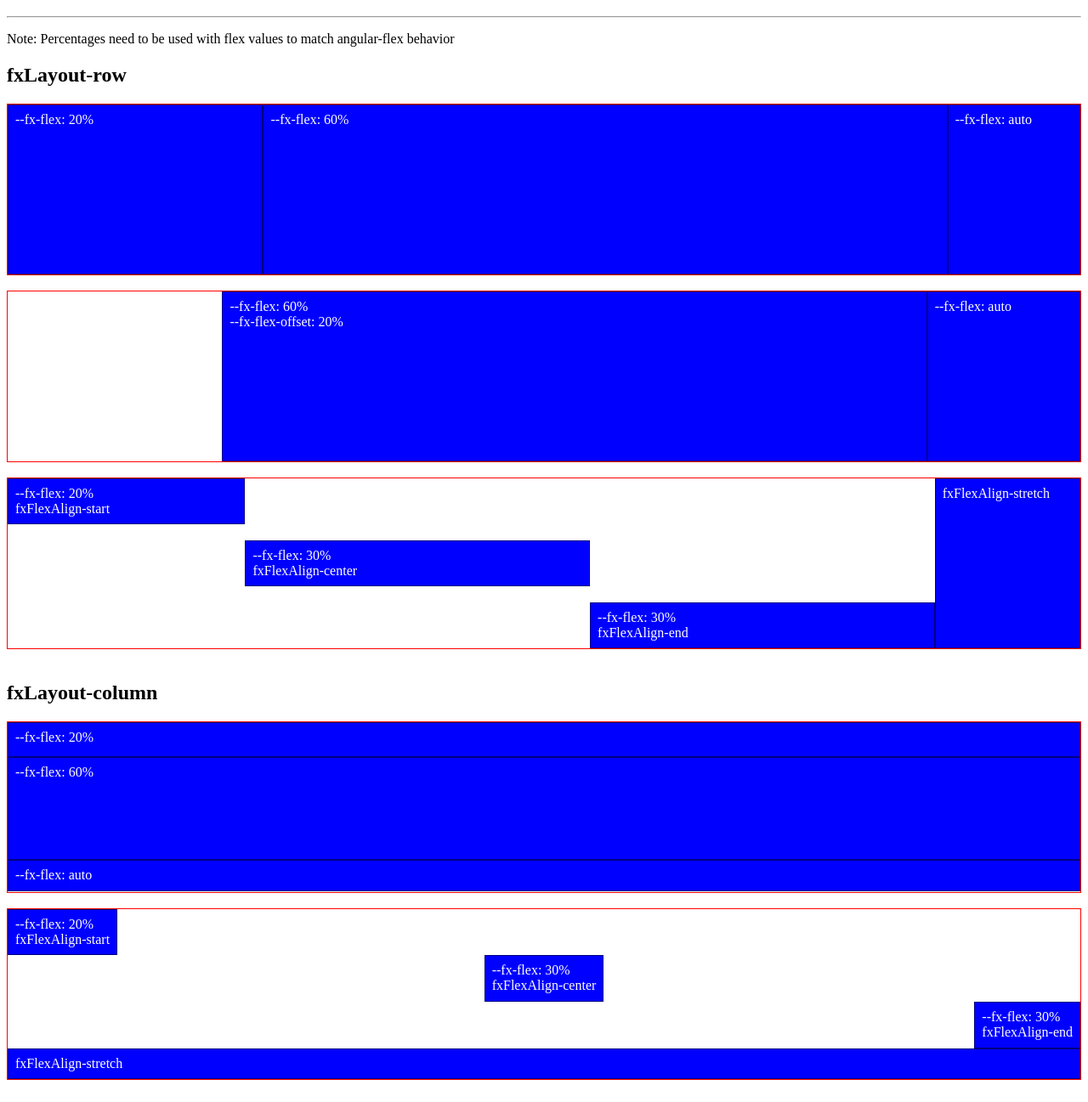
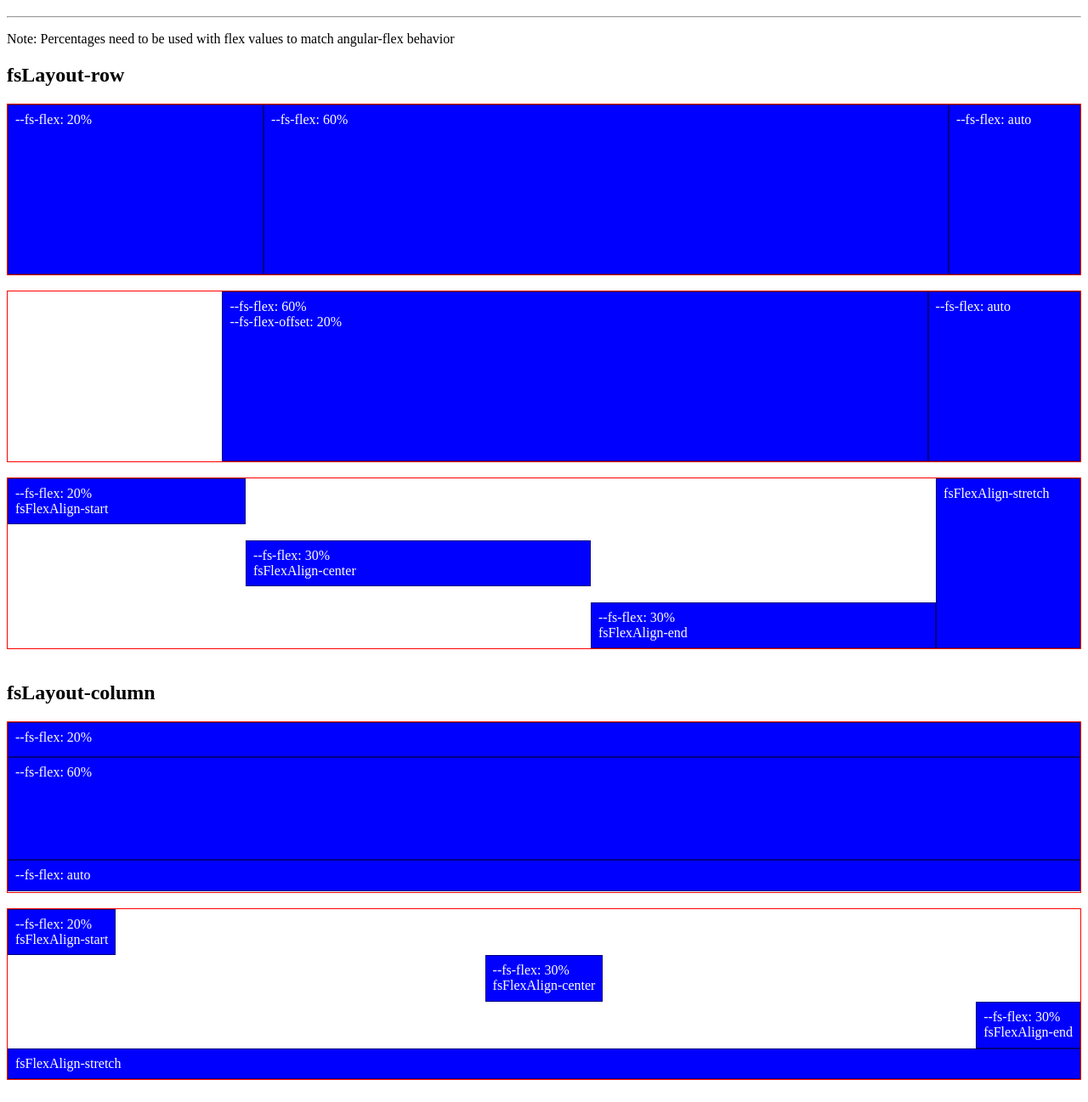
Before and after one commit to vdtdev/ng-flex-skunk, a website: page index.html in a window 1280 px wide. Shown: the part 61-1358 px from the top of the page at 85% size. Drawn offline with nearby package versions, Linux system fonts and the light colour scheme; files that its build step writes are made by us from their sources.

Commit message:
Abstract two letter prefix for classes and custom properties so it can be configured in a single location. Changed root prefix from `"fx"` to `"fs"` (for flex-skunk :) )

```diff
--- a/index.html
+++ b/index.html
@@ -19,65 +19,65 @@
     <h1>ng-flex-skunk demo</h1>
     <hr />
     <p>Note: Percentages need to be used with flex values to match angular-flex behavior</p>
-    <h2>fxLayout-row</h2>
-    <div class="holder-block fxLayout-row" style="height: 200px">
-      <div class="color-block fxFlex" style="--fx-flex: 20%">
-        --fx-flex: 20%
+    <h2>fsLayout-row</h2>
+    <div class="holder-block fsLayout-row" style="height: 200px">
+      <div class="color-block fsFlex" style="--fs-flex: 20%">
+        --fs-flex: 20%
       </div>
-      <div class="color-block fxFlex" style="--fx-flex: 60%">--fx-flex: 60%</div>
-      <div class="color-block fxFlex" style="">--fx-flex: auto</div>
+      <div class="color-block fsFlex" style="--fs-flex: 60%">--fs-flex: 60%</div>
+      <div class="color-block fsFlex" style="">--fs-flex: auto</div>
     </div>
     <br />
-    <div class="holder-block fxLayout-row" style="height: 200px">
+    <div class="holder-block fsLayout-row" style="height: 200px">
       <div
-        class="color-block fxFlex fxFlexOffset"
-        style="--fx-flex: 60%; --fx-flex-offset: 20%"
+        class="color-block fsFlex fsFlexOffset"
+        style="--fs-flex: 60%; --fs-flex-offset: 20%"
       >
-        --fx-flex: 60%<br />--fx-flex-offset: 20%
+        --fs-flex: 60%<br />--fs-flex-offset: 20%
       </div>
-      <div class="color-block fxFlex" style="">--fx-flex: auto</div>
+      <div class="color-block fsFlex" style="">--fs-flex: auto</div>
     </div>
     <br />
-    <div class="holder-block fxLayout-row" style="height: 200px">
-      <div class="color-block fxFlex fxFlexAlign-start" style="--fx-flex: 20%">
-        --fx-flex: 20%<br />
-        fxFlexAlign-start
+    <div class="holder-block fsLayout-row" style="height: 200px">
+      <div class="color-block fsFlex fsFlexAlign-start" style="--fs-flex: 20%">
+        --fs-flex: 20%<br />
+        fsFlexAlign-start
       </div>
-      <div class="color-block fxFlex fxFlexAlign-center" style="--fx-flex: 30%">
-        --fx-flex: 30%<br />
-        fxFlexAlign-center
+      <div class="color-block fsFlex fsFlexAlign-center" style="--fs-flex: 30%">
+        --fs-flex: 30%<br />
+        fsFlexAlign-center
       </div>
-      <div class="color-block fxFlex fxFlexAlign-end" style="--fx-flex: 30%">
-        --fx-flex: 30%<br />
-        fxFlexAlign-end
+      <div class="color-block fsFlex fsFlexAlign-end" style="--fs-flex: 30%">
+        --fs-flex: 30%<br />
+        fsFlexAlign-end
       </div>
-      <div class="color-block fxFlex fxFlexAlign-stretch">
-        fxFlexAlign-stretch
+      <div class="color-block fsFlex fsFlexAlign-stretch">
+        fsFlexAlign-stretch
       </div>
     </div>
     <br />
-    <h2>fxLayout-column</h2>
-    <div class="holder-block fxLayout-column" style="height: 200px">
-      <div class="color-block fxFlex" style="--fx-flex: 20%">--fx-flex: 20%</div>
-      <div class="color-block fxFlex" style="--fx-flex: 60%">--fx-flex: 60%</div>
-      <div class="color-block fxFlex" style="">--fx-flex: auto</div>
+    <h2>fsLayout-column</h2>
+    <div class="holder-block fsLayout-column" style="height: 200px">
+      <div class="color-block fsFlex" style="--fs-flex: 20%">--fs-flex: 20%</div>
+      <div class="color-block fsFlex" style="--fs-flex: 60%">--fs-flex: 60%</div>
+      <div class="color-block fsFlex" style="">--fs-flex: auto</div>
     </div>
     <br />
-    <div class="holder-block fxLayout-column" style="height: 200px">
-      <div class="color-block fxFlex fxFlexAlign-start" style="--fx-flex: 20%">
-        --fx-flex: 20%<br />
-        fxFlexAlign-start
+    <div class="holder-block fsLayout-column" style="height: 200px">
+      <div class="color-block fsFlex fsFlexAlign-start" style="--fs-flex: 20%">
+        --fs-flex: 20%<br />
+        fsFlexAlign-start
       </div>
-      <div class="color-block fxFlex fxFlexAlign-center" style="--fx-flex: 30%">
-        --fx-flex: 30%<br />
-        fxFlexAlign-center
+      <div class="color-block fsFlex fsFlexAlign-center" style="--fs-flex: 30%">
+        --fs-flex: 30%<br />
+        fsFlexAlign-center
       </div>
-      <div class="color-block fxFlex fxFlexAlign-end" style="--fx-flex: 30%">
-        --fx-flex: 30%<br />
-        fxFlexAlign-end
+      <div class="color-block fsFlex fsFlexAlign-end" style="--fs-flex: 30%">
+        --fs-flex: 30%<br />
+        fsFlexAlign-end
       </div>
-      <div class="color-block fxFlex fxFlexAlign-stretch">
-        fxFlexAlign-stretch
+      <div class="color-block fsFlex fsFlexAlign-stretch">
+        fsFlexAlign-stretch
       </div>
     </div>
     <br />
--- a/scss/config/_breakpoints.scss
+++ b/scss/config/_breakpoints.scss
@@ -1,12 +1,13 @@
 $size-xs: (0px, 599px);
 $size-sm: (600px, 959px);
 $size-md: (960px, 1279px);
-// $size-m: 600px;
-// $size-l: 800px;
-// TODO: Other sizes
+$size-lg: (1280px, 1919px);
+$size-xl: (1920px, 5000px);
 
 $sizes: (
   xs: $size-xs,
   sm: $size-sm,
   md: $size-md,
+  lg: $size-lg,
+  xl: $size-xl,
 );
--- /dev/null
+++ b/scss/config/_naming.scss
@@ -0,0 +1 @@
+$rootPrefix: fs;
--- a/scss/dom-containers/_fx-layout-align.scss
+++ b/scss/dom-containers/_fx-layout-align.scss
@@ -1,4 +1,5 @@
 @use "fx-layout" as fxLayout;
+@use "../config/naming" as naming;
 
 // fxLayoutAlign
 $layout-aligns: (
@@ -12,7 +13,7 @@ $layout-aligns: (
   space-evenly: space-evenly,
 );
 
-$prefix: fxLayoutAlign;
+$prefix: #{naming.$rootPrefix}LayoutAlign;
 
 @each $align, $value in $layout-aligns {
   .#{$prefix}-#{$align} {
--- a/scss/dom-containers/_fx-layout-gap.scss
+++ b/scss/dom-containers/_fx-layout-gap.scss
@@ -1,21 +1,23 @@
 @use "./fx-layout" as fxLayout;
+@use "../config/naming" as naming;
 
 // fxLayoutGap
 
-$prefix: fxLayoutGap;
+$prefix: #{naming.$rootPrefix}LayoutGap;
+$var: #{naming.$rootPrefix}-layout-gap;
 
-/** Combine with gap size assigned to --fx-layout-gap */
+/** Combine with gap size assigned to --#{$var} */
 .#{$prefix} {
   // In column layout
   &.#{fxLayout.$prefix}-column,
   &.#{fxLayout.$prefix}-column-reverse {
-    margin-right: var(--fx-layout-gap);
+    margin-right: var(--#{$var});
   }
 
   // In row layout
   &.#{fxLayout.$prefix}-row,
   &.#{fxLayout.$prefix}-row-reverse {
-    margin-bottom: var(--fx-layout-gap);
+    margin-bottom: var(--#{$var});
   }
 }
 
--- a/scss/dom-containers/_fx-layout.scss
+++ b/scss/dom-containers/_fx-layout.scss
@@ -1,4 +1,5 @@
 @use "sass:list";
+@use "../config/naming" as naming;
 
 // fxLayout
 // fxLayout-[inline]-direction-[wrap]
@@ -7,7 +8,7 @@ $row-layouts: (row, row-reverse);
 $column-layouts: (column, column-reverse);
 $layouts: list.join($row-layouts, $column-layouts);
 
-$prefix: fxLayout;
+$prefix: #{naming.$rootPrefix}Layout;
 
 @each $layout in $layouts {
   .#{$prefix}-#{$layout} {
--- a/scss/dom-elements/_fx-flex-align.scss
+++ b/scss/dom-elements/_fx-flex-align.scss
@@ -1,7 +1,9 @@
+@use "../config/naming" as naming;
+
 // fxFlexAlign
 // fxFlexAlign-<alignment>
 
-$prefix: fxFlexAlign;
+$prefix: #{naming.$rootPrefix}FlexAlign;
 
 $aligns: (
     start: flex-start,
--- a/scss/dom-elements/_fx-flex-offset.scss
+++ b/scss/dom-elements/_fx-flex-offset.scss
@@ -1,19 +1,21 @@
+@use "../config/naming" as naming;
 @use "../dom-containers/fx-layout" as fxLayout;
 
 // fxFlexOffset
 
-$prefix: fxFlexOffset;
+$prefix: #{naming.$rootPrefix}FlexOffset;
+$var: #{naming.$rootPrefix}-flex-offset;
 
-/** Control offset with --fx-flex-offset */
+/** Control offset with --#{$var} */
 .#{fxLayout.$prefix}-row > .#{$prefix} {
-  margin-left: var(--fx-flex-offset);
+  margin-left: var(--#{$var});
 }
 .#{fxLayout.$prefix}-row-reverse > .#{$prefix} {
-  margin-right: var(--fx-flex-offset);
+  margin-right: var(--#{$var});
 }
 .#{fxLayout.$prefix}-column > .#{$prefix} {
-  margin-top: var(--fx-flex-offset);
+  margin-top: var(--#{$var});
 }
 .#{fxLayout.$prefix}-column-reverse > .#{$prefix} {
-  margin-bottom: var(--fx-flex-offset);
+  margin-bottom: var(--#{$var});
 }
--- a/scss/dom-elements/_fx-flex-order.scss
+++ b/scss/dom-elements/_fx-flex-order.scss
@@ -1,5 +1,9 @@
-$prefix: fxFlexOrder;
+@use "../config/naming" as naming;
 
+$prefix: #{naming.$rootPrefix}FlexOrder;
+$var: #{naming.$rootPrefix}-flex-order;
+
+/** Set order with --#{$var} */
 .#{$prefix} {
-    order: var(--fx-flex-order, 0);
+    order: var(--#{$var}, 0);
 }
--- a/scss/dom-elements/_fx-flex.scss
+++ b/scss/dom-elements/_fx-flex.scss
@@ -1,4 +1,9 @@
-/* Applies flex value from --fx-flex */
-.fxFlex {
-    flex: var(--fx-flex, auto);
+@use "../config/naming" as naming;
+
+$prefix: #{naming.$rootPrefix}Flex;
+$var: #{naming.$rootPrefix}-flex;
+
+/* Applies flex value from --#{$var} */
+.#{$prefix} {
+    flex: var(--#{$var}, auto);
 }
--- a/scss/elements/_fx-hide.scss
+++ b/scss/elements/_fx-hide.scss
@@ -1,21 +1,24 @@
 @use '../config/breakpoints' as breakpoints;
+@use "../config/naming" as naming;
+
+$prefix: #{naming.$rootPrefix}Hide;
 
 @each $n, $size in breakpoints.$sizes {
   $min: nth($size, 1);
   $max: nth($size, 2);
   @media screen and (min-width: #{$min}) and (max-width: #{$max}) {
-    .fxHide-#{$n} {
+    .#{$prefix}-#{$n} {
       display: none;
     }
   }
   @media screen and (min-width: #{$max + 1px}) {
-    .fxHide-gt-#{$n} {
+    .#{$prefix}-gt-#{$n} {
       display: none;
     }
   }
   @if ($min - 1px) > 0px {
     @media screen and (max-width: #{$min - 1px}) {
-      .fxHide-lt-#{$n} {
+      .#{$prefix}-lt-#{$n} {
         display: none;
       }
     }
```
Also changed, not shown: checklist.md (+8 -8 lines).
